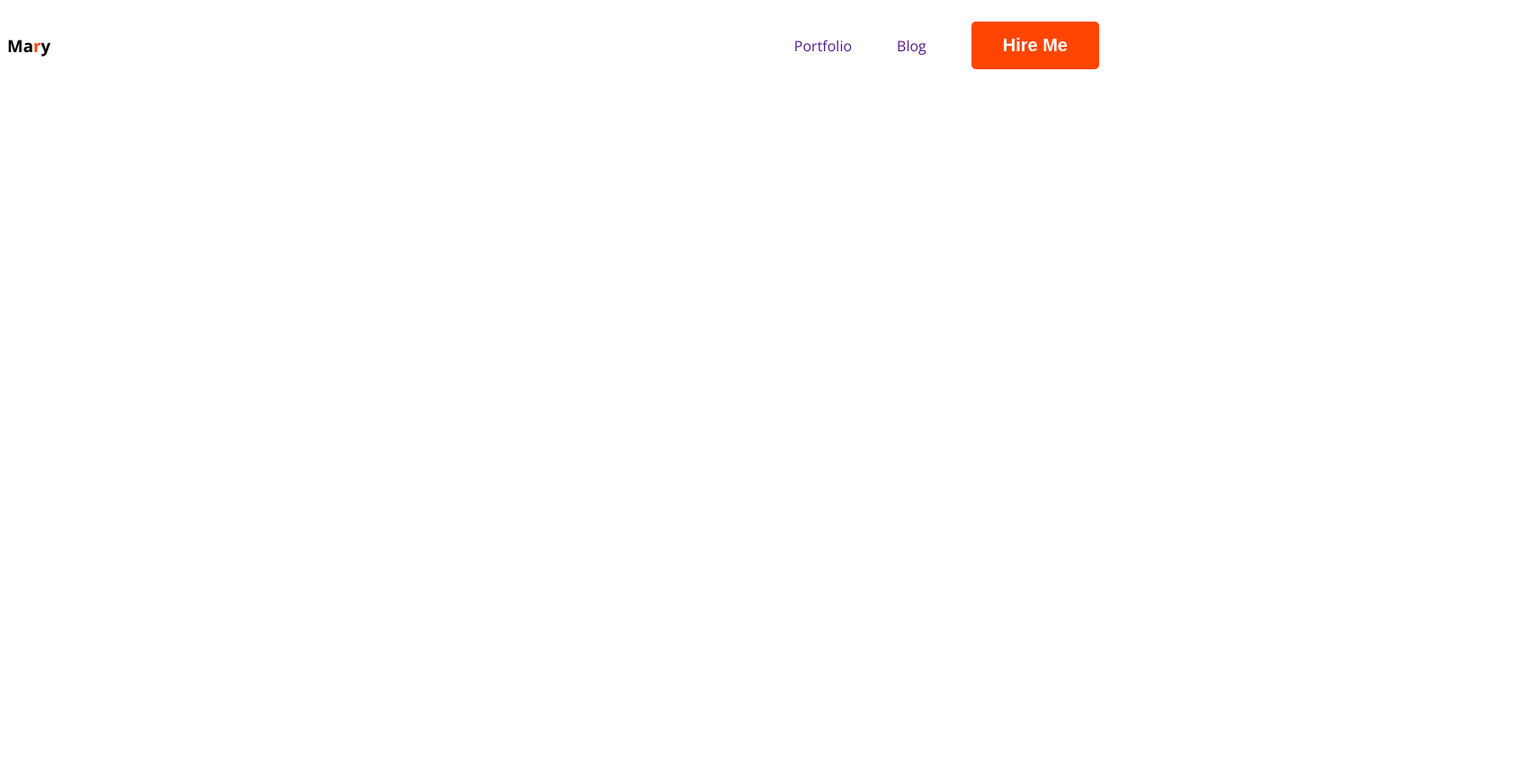
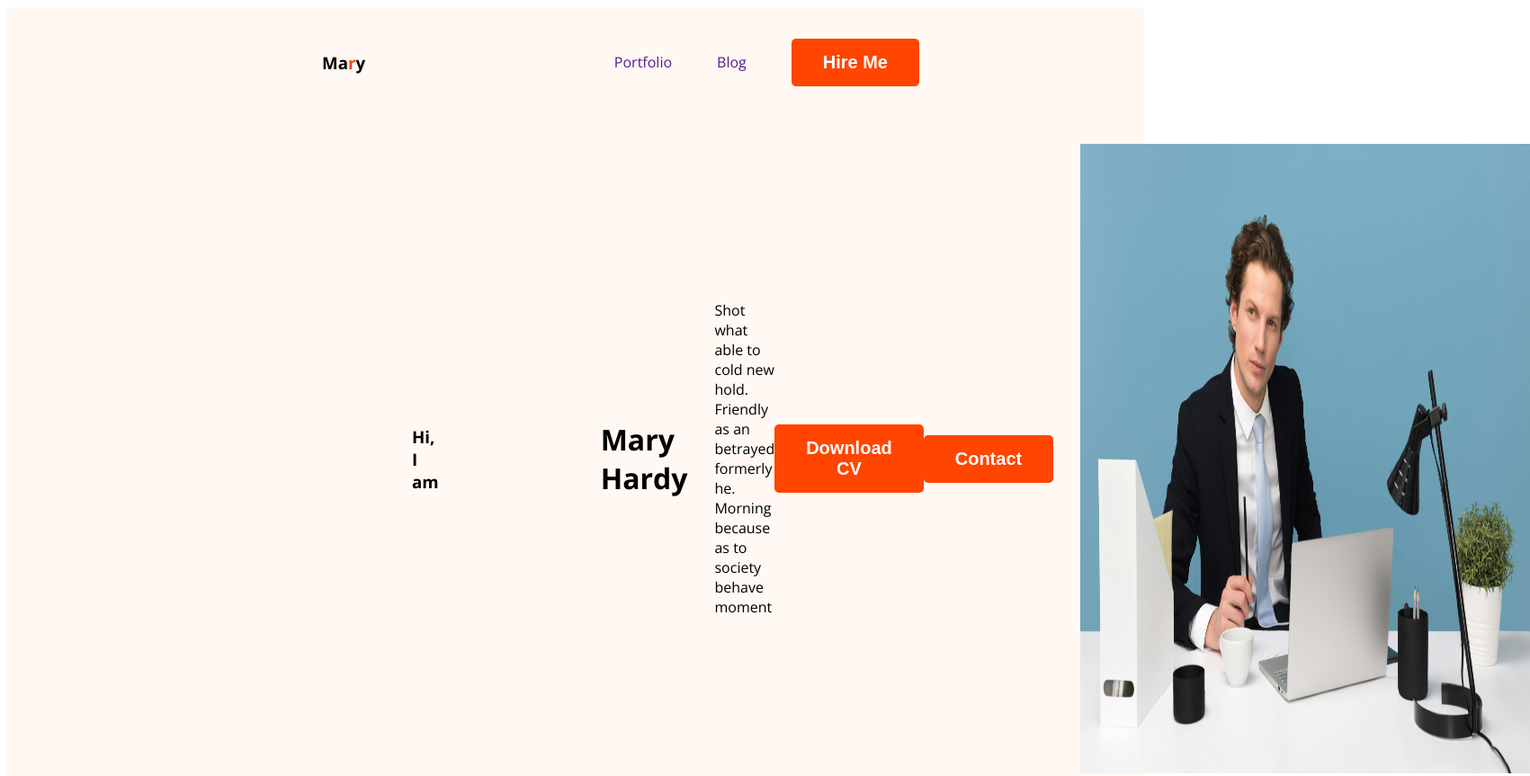
Before and after one commit to muniratalukdar13/webdeveloper-portfolio, a plain HTML site: page index.html in a window 1280 px wide. Shown: the whole page at 90% size, 1701 px wide, since content can reach past the window. Before the commit the page ends 800 px from the top, so only its background shows below. Drawn offline with nearby package versions, Linux system fonts and the light colour scheme.

Commit message:
banner content added

```diff
--- a/index.html
+++ b/index.html
@@ -12,7 +12,7 @@
     <link rel="stylesheet" href="portfolio.css">
 </head>
 <body>
-    <header>
+    <header class="header">
         <nav>
             <h3 class="nav-title">Ma<span>r</span>y</h3>
             <ul>
@@ -21,6 +21,18 @@
                 <LI><button>Hire Me</button></LI>
             </ul>
         </nav>
+        <div class="banner">
+            <div class="banner content">
+                <h3 class="banner greeting">Hi, I am</h3>
+                <h1 class="banner title">Mary Hardy</h1>
+                <p>Shot what able to cold new hold. Friendly as an <br> betrayed formerly he. Morning because as to society behave moment</p>
+                <button>Download CV</button>
+                <button>Contact</button>
+            </div>
+
+            <img src="images/hardy.JPG.jpg"
+
+        </div>
 
     </header>
     <main>
--- a/portfolio.css
+++ b/portfolio.css
@@ -6,6 +6,7 @@ nav{
     display: flex;
     align-items: center;
     justify-content: space-between;
+    margin: 0 200px;
 }
 
 .nav title{
@@ -42,3 +43,20 @@ nav li{
 nav a{
     text-decoration: none;
 }
+
+.header{
+    background-color: #FFF8F3;
+}
+
+.banner, h3{
+    padding: 30px 30px 30px 150px;
+    display: flex;
+    align-items: center;
+    justify-content: space-between;
+
+}
+
+img{
+    width: 500px;
+    height: 700px;
+}
```
